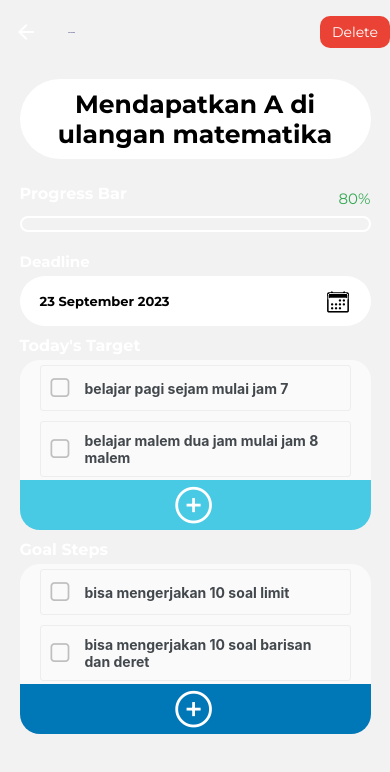
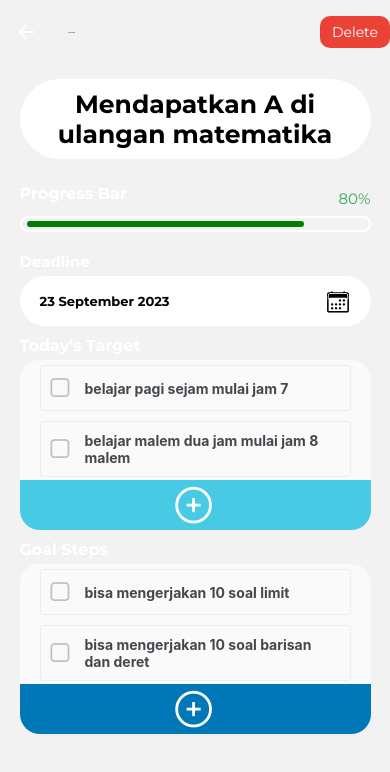
Before and after one commit to SearchAndClick/La-Vie, a React Native app: screen /Favorite in a window 390 px wide. Both pictures are taken after a click on the element 195 px from the left and 379 px from the top of the page. Shown: the top 772 px of the page. Built offline with nearby package versions, Linux system fonts and the light colour scheme.

Commit message:
clean code

```diff
--- a/App.js
+++ b/App.js
@@ -3,7 +3,7 @@ import { createNativeStackNavigator } from "@react-navigation/native-stack";
 import { createBottomTabNavigator } from "@react-navigation/bottom-tabs";
 import { StatusBar } from "expo-status-bar";
 
-import { StyleSheet, Text } from "react-native";
+import { StyleSheet } from "react-native";
 import { LinearGradient } from "expo-linear-gradient";
 import { useFonts } from "expo-font";
 import { Ionicons } from "@expo/vector-icons";
@@ -90,7 +90,6 @@ function AuthStack() {
       screenOptions={{
         headerShown: false,
         contentStyle: { backgroundColor: "transparent" },
-        // contentStyle: { backgroundColor: Colors.primary100 },
       }}
     >
       <Stack.Screen name="Login" component={LoginScreen} />
@@ -128,6 +127,10 @@ function AuthenticatedStack() {
         options={{
           headerShown: true,
           headerTitleAlign: "center",
+          headerStyle: { backgroundColor: "transparent" },
+          headerShadowVisible: false,
+          headerTintColor: "white",
+          headerTitleStyle: { fontFamily: "montserrat-bold", fontSize: 25 },
         }}
       />
       <Stack.Screen
@@ -157,8 +160,8 @@ function AuthenticatedStack() {
           headerShown: true,
           headerStyle: { backgroundColor: "transparent" },
           headerShadowVisible: false,
-          headerTitleStyle: { fontSize: 1, color: '#03045E'},
-          headerTintColor: 'white',
+          headerTitleStyle: { fontSize: 1, color: "#03045E" },
+          headerTintColor: "white",
         }}
       />
       <Stack.Screen
@@ -199,7 +202,6 @@ export default function App() {
   });
 
   if (!fontsLoaded) {
-    // menahan splash screen sebelum semua font muncul
     return <AppLoading />;
   }
 
--- a/components/IconButton.js
+++ b/components/IconButton.js
@@ -1,5 +1,4 @@
 import { StyleSheet, Pressable, View, Text } from "react-native";
-import { Ionicons } from "@expo/vector-icons";
 
 function IconButton({ color, onPress }) {
   return (
--- a/components/sections/GoalOv/HeaderGoal.js
+++ /dev/null
@@ -1,101 +0,0 @@
-import {
-  View,
-  Text,
-  TouchableHighlight,
-  TouchableOpacity,
-  StyleSheet,
-} from "react-native";
-import React, { useState } from "react";
-import { Ionicons } from "@expo/vector-icons";
-
-function HeaderGoal() {
-  const [isEnabled, setIsEnabled] = useState(false);
-
-  function pilihPublik() {
-    setIsEnabled(true);
-  }
-  function pilihPrivate() {
-    setIsEnabled(false);
-  }
-
-  return (
-    <View style={styles.headerContainer}>
-      <View style={styles.containerPubPriv}>
-        <TouchableHighlight
-          style={isEnabled ? styles.dipilih : styles.tidakDipilih}
-          onPress={pilihPublik}
-        >
-          <Text style={styles.textStyle}>Publik</Text>
-        </TouchableHighlight>
-
-        <TouchableHighlight
-          style={isEnabled ? styles.tidakDipilih : styles.dipilih}
-          onPress={pilihPrivate}
-        >
-          <Text style={styles.textStyle}>Private</Text>
-        </TouchableHighlight>
-      </View>
-    </View>
-  );
-}
-
-const styles = StyleSheet.create({
-  headerContainer: {
-    height: 31,
-    justifyContent: "center",
-  },
-  textStyle: {
-    fontFamily: "montserrat-bold",
-    color: "#010256",
-    fontSize: 14,
-  },
-  textDelete: {
-    fontFamily: "montserrat-light",
-    color: "#010256",
-    fontSize: 14,
-  },
-  backButton: {
-    backgroundColor: "#D9D9D9",
-    width: 81,
-    height: 31,
-    marginLeft: 10,
-    flexDirection: "row",
-    justifyContent: "center",
-    alignItems: "center",
-    borderRadius: 10,
-  },
-  dipilih: {
-    backgroundColor: "#CAF0F8",
-    borderRadius: 10,
-    borderWidth: 1,
-    borderColor: "#010256",
-    width: 77,
-    alignItems: "center",
-    justifyContent: "center",
-    margin: 5,
-  },
-  tidakDipilih: {
-    backgroundColor: "transparent",
-    width: "50%",
-    alignItems: "center",
-    justifyContent: "center",
-  },
-  containerPubPriv: {
-    borderRadius: 10,
-    backgroundColor: "#D9D9D9",
-    flexDirection: "row",
-    width: 173,
-    height: 31,
-  },
-  deleteButton: {
-    backgroundColor: "red",
-    borderRadius: 10,
-    width: 81,
-    height: 31,
-    justifyContent: "center",
-    alignItems: "center",
-    marginRight: 10,
-  },
-});
-
-export default HeaderGoal;
--- a/components/sections/ProgressBar.js
+++ b/components/sections/ProgressBar.js
@@ -1,21 +1,21 @@
-import { useState } from 'react';
-import { StyleSheet, Text, View } from 'react-native'
-import React from 'react'
+import { StyleSheet, Text, View } from "react-native";
+import React from "react";
 
 const ProgressBar = ({ percentage, justify, color }) => {
-  const [progressWidth, setProgressWidth] = useState();
 
   return (
     <View>
-      <View style={{alignSelf: justify, marginVertical: 5}}>
+      <View style={{ alignSelf: justify, marginVertical: 5 }}>
         <Text style={[styles.progressText]}>{percentage}%</Text>
       </View>
-      <View style={[styles.progressBar, { borderColor: color }]}></View>
+      <View style={[styles.progressBar, { borderColor: color }]}>
+        <View style={[styles.bar, { width: percentage.toString() + "%" }]}></View>
+      </View>
     </View>
-  )
-}
+  );
+};
 
-export default ProgressBar
+export default ProgressBar;
 
 const styles = StyleSheet.create({
   progressText: {
@@ -25,10 +25,17 @@ const styles = StyleSheet.create({
     color: "#34A853",
   },
   progressBar: {
+    justifyContent: 'center',
     borderWidth: 2,
-    width: '100%',
+    width: "100%",
     height: 16,
     borderRadius: 30,
     marginBottom: 10,
   },
-})
+  bar: {
+    height: 6,
+    borderRadius: 30,
+    backgroundColor: "green",
+    marginHorizontal: 5,
+  },
+});
--- a/components/sections/home/GreetingsCard.js
+++ b/components/sections/home/GreetingsCard.js
@@ -1,5 +1,5 @@
-import { Ionicons } from '@expo/vector-icons'
-import { View, Text, StyleSheet, Pressable } from 'react-native'
+import { Ionicons } from "@expo/vector-icons";
+import { View, Text, StyleSheet} from "react-native";
 
 function GreetingsCard({ greetings, name, date }) {
   return (
@@ -9,34 +9,32 @@ function GreetingsCard({ greetings, name, date }) {
         <Text style={styles.greetingText}>{name}</Text>
         <Text style={styles.date}>{date}</Text>
       </View>
-      <Pressable>
       <View style={styles.pictureCard}>
         <Ionicons name="person" size={45} color="black" />
       </View>
-      </Pressable>
     </View>
-  )
+  );
 }
 
 export default GreetingsCard;
 
 const styles = StyleSheet.create({
   greetingCard: {
-    width: '80%',
-    flexDirection: 'row',
-    justifyContent: 'space-between',
-    alignItems: 'center',
+    width: "80%",
+    flexDirection: "row",
+    justifyContent: "space-between",
+    alignItems: "center",
     marginTop: 80,
   },
   greetingText: {
-    color: 'white',
-    fontFamily: 'montserrat-bold',
+    color: "white",
+    fontFamily: "montserrat-bold",
     fontSize: 20,
     marginBottom: 2,
   },
   date: {
-    fontFamily: 'montserrat-regular',
-    color: 'white',
+    fontFamily: "montserrat-regular",
+    color: "white",
     marginTop: 5,
     fontSize: 17,
   },
@@ -44,9 +42,9 @@ const styles = StyleSheet.create({
     padding: 10,
     height: 74,
     width: 74,
-    justifyContent: 'center',
-    alignItems: 'center',
-    backgroundColor: '#D9D9D9',
+    justifyContent: "center",
+    alignItems: "center",
+    backgroundColor: "#D9D9D9",
     borderRadius: 100,
-  }
-})
+  },
+});
--- a/components/ui/FlatButton.js
+++ b/components/ui/FlatButton.js
@@ -1,6 +1,5 @@
-// FlatButton untuk ke laman sign in kalo blm regis sama ke laman log in kalo punya akun
+// FlatButton untuk ke laman sign in kalo belum regis dan ke laman log in kalau punya akun
 import { Pressable, StyleSheet, Text, View } from 'react-native';
-import { Colors } from 'react-native/Libraries/NewAppScreen';
 
 function FlatButton({ children, text, onPress }) {
   return (
--- a/screens/Favorite.js
+++ b/screens/Favorite.js
@@ -1,4 +1,4 @@
-import { View, Text, StyleSheet } from 'react-native'
+import { View, StyleSheet } from 'react-native'
 import React from 'react'
 import { LinearGradient } from 'expo-linear-gradient'
 // Sementara pakai goalList dulu
@@ -22,6 +22,7 @@ const styles = StyleSheet.create({
     marginVertical: "20%",
     alignSelf: 'center',
     borderRadius: 20,
+    overflow: 'hidden',
   }
 })
 
--- a/screens/GoalOverviewScreen.js
+++ b/screens/GoalOverviewScreen.js
@@ -2,7 +2,6 @@ import { useLayoutEffect } from "react";
 import { View, Text, StyleSheet, ScrollView } from "react-native";
 import Deadline from "../components/sections/GoalOv/Deadline";
 import GoalName from "../components/sections/GoalOv/GoalName";
-import HeaderGoal from "../components/sections/GoalOv/HeaderGoal";
 import ProgressBar from "../components/sections/ProgressBar";
 import GoalContainer from "../components/sections/GoalOv/GoalContainer";
 import IconButton from "../components/IconButton";
--- a/screens/UserProfileScreen.js
+++ b/screens/UserProfileScreen.js
@@ -1,9 +1,9 @@
+import React from 'react'
 import { StyleSheet, Text, TouchableOpacity, View } from 'react-native'
-import React from 'react'
 import { LinearGradient } from 'expo-linear-gradient'
-import GoalsList from '../components/sections/GoalsList'
 import { Ionicons } from "@expo/vector-icons"
 import { useNavigation } from "@react-navigation/native";
+import GoalsList from '../components/sections/GoalsList'
 
 export default function UserProfileScreen() {
   const navigation = useNavigation();
@@ -82,6 +82,7 @@ const styles = StyleSheet.create({
     backgroundColor: 'white',
     alignSelf: 'center',
     marginHorizontal: "5%",
+    overflow: 'hidden',
   },
   descText: {
     fontFamily: 'montserrat-bold',
```
Also changed, not shown: constants/styles.js (deleted, +0 -9 lines). Lines whose indentation alone changed are shown as unchanged.
